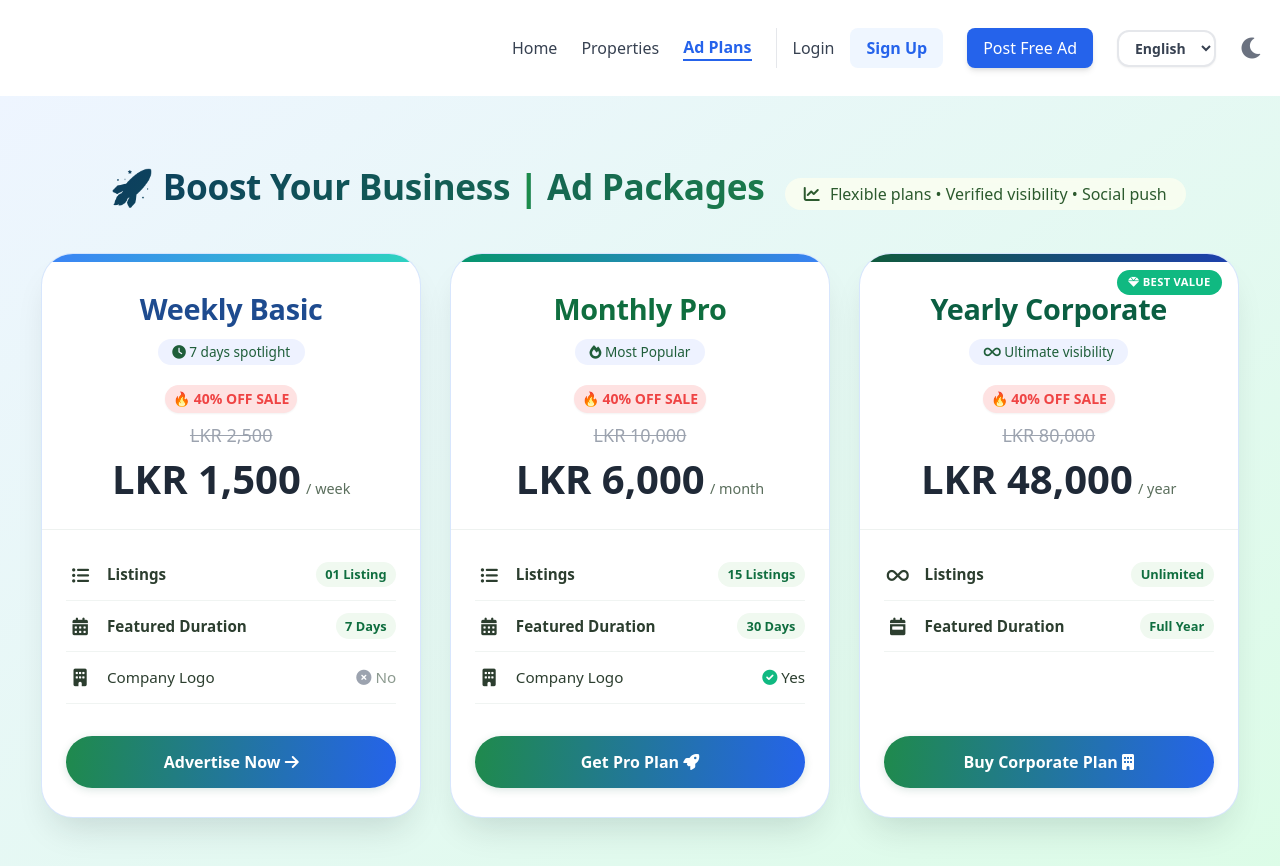
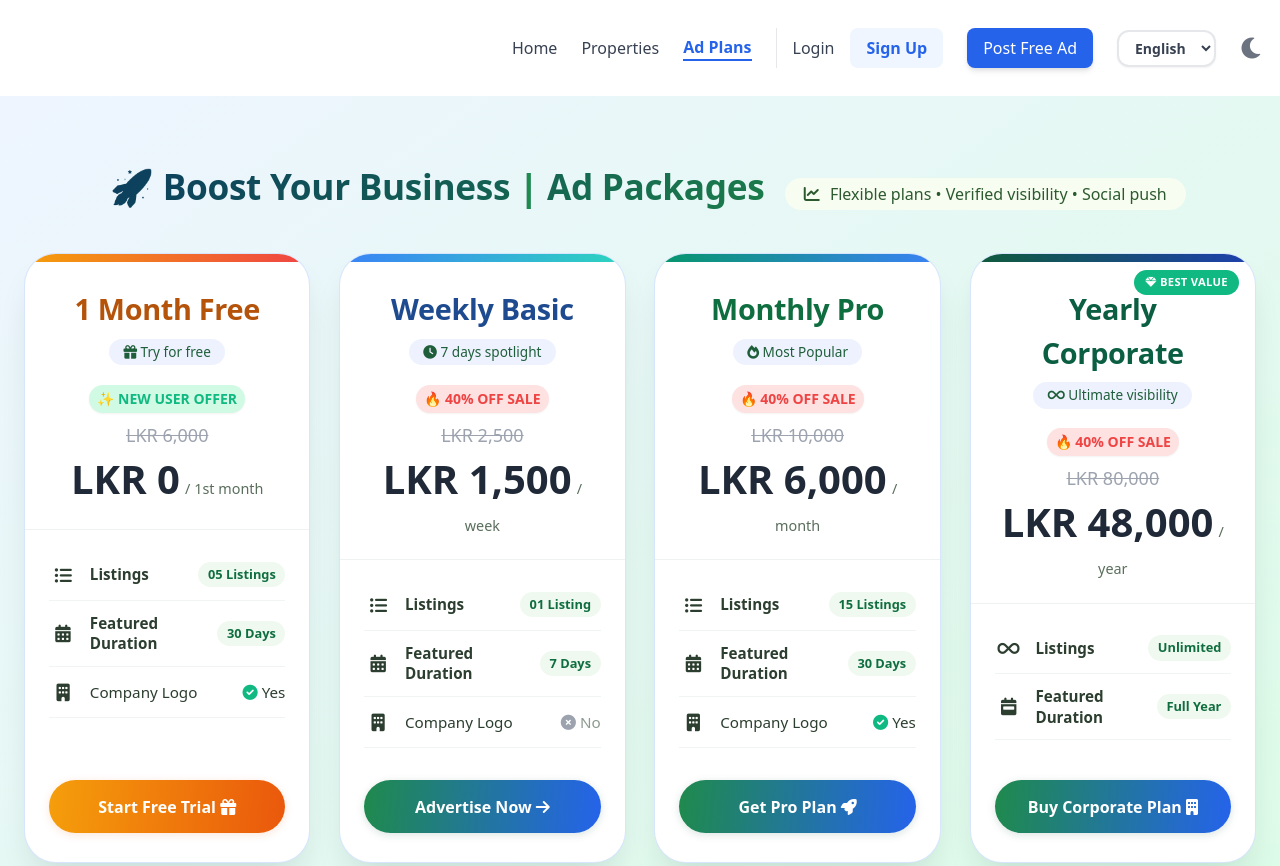
Before and after one commit to THARINDU2003/ceylonlands.lk, a plain HTML site: page frontend/pricing.html in a window 1280 px wide. Shown: the top 866 px of the page. Drawn offline with nearby package versions, Linux system fonts and the light colour scheme; no server answers; grey boxes are pictures that could not be loaded.

Commit message:
Auto backup: saved latest changes to GitHub and device

```diff
--- a/frontend/pricing.html
+++ b/frontend/pricing.html
@@ -88,6 +88,7 @@
             width: 100%;
         }
 
+        .card-accent.free-trial { background: linear-gradient(90deg, #f59e0b, #ef4444); }
         .card-accent.weekly { background: linear-gradient(90deg, #3b82f6, #2dd4bf); }
         .card-accent.monthly { background: linear-gradient(90deg, #059669, #3b82f6); }
         .card-accent.yearly { background: linear-gradient(90deg, #0f5b3a, #1e40af); }
@@ -99,6 +100,7 @@
         }
 
         .plan-name { font-size: 1.8rem; font-weight: 700; letter-spacing: -0.3px; }
+        .free-trial .plan-name { color: #b45309; }
         .weekly .plan-name { color: #1e4b8f; }
         .monthly .plan-name { color: #0f6e3f; }
         .yearly .plan-name { color: #0b5e42; }
@@ -240,6 +242,41 @@
             </div>
 
             <div class="packages-grid">
+                <!-- FREE TRIAL CARD -->
+                <div class="pricing-card free-trial">
+                    <div class="card-accent free-trial"></div>
+                    <div class="card-header">
+                        <div class="plan-name">1 Month Free</div>
+                        <div class="plan-sub"><i class="fas fa-gift"></i> Try for free</div>
+                        <div class="price flex flex-col items-center">
+                            <div class="text-green-500 font-bold text-sm bg-green-100 px-2 py-1 rounded-full mb-2 inline-block shadow-sm">✨ NEW USER OFFER</div>
+                            <span class="text-gray-400 line-through text-lg font-medium">LKR 6,000</span>
+                            <div>
+                                <span class="amount text-green-600">LKR 0</span>
+                                <span class="period"> / 1st month</span>
+                            </div>
+                        </div>
+                    </div>
+                    <div class="features-list">
+                        <div class="feature-item">
+                            <div class="feature-icon"><i class="fas fa-list-ul"></i></div>
+                            <div class="feature-text"><strong>Listings</strong></div>
+                            <div class="feature-badge">05 Listings</div>
+                        </div>
+                        <div class="feature-item">
+                            <div class="feature-icon"><i class="fas fa-calendar-alt"></i></div>
+                            <div class="feature-text"><strong>Featured Duration</strong></div>
+                            <div class="feature-badge">30 Days</div>
+                        </div>
+                        <div class="feature-item">
+                            <div class="feature-icon"><i class="fas fa-building"></i></div>
+                            <div class="feature-text">Company Logo</div>
+                            <div><i class="fas fa-check-circle text-green-500"></i> <span>Yes</span></div>
+                        </div>
+                    </div>
+                    <a href="/dashboard.html?action=post" class="btn-plan" style="background: linear-gradient(95deg, #f59e0b, #ea580c); box-shadow: 0 2px 8px rgba(234,88,12,0.15);" onmouseover="this.style.background='linear-gradient(95deg, #d97706, #c2410c)'" onmouseout="this.style.background='linear-gradient(95deg, #f59e0b, #ea580c)'">Start Free Trial <i class="fas fa-gift"></i></a>
+                </div>
+
                 <!-- WEEKLY (Basic) CARD -->
                 <div class="pricing-card weekly">
                     <div class="card-accent weekly"></div>
```
Also changed, not shown: 1 other file.
